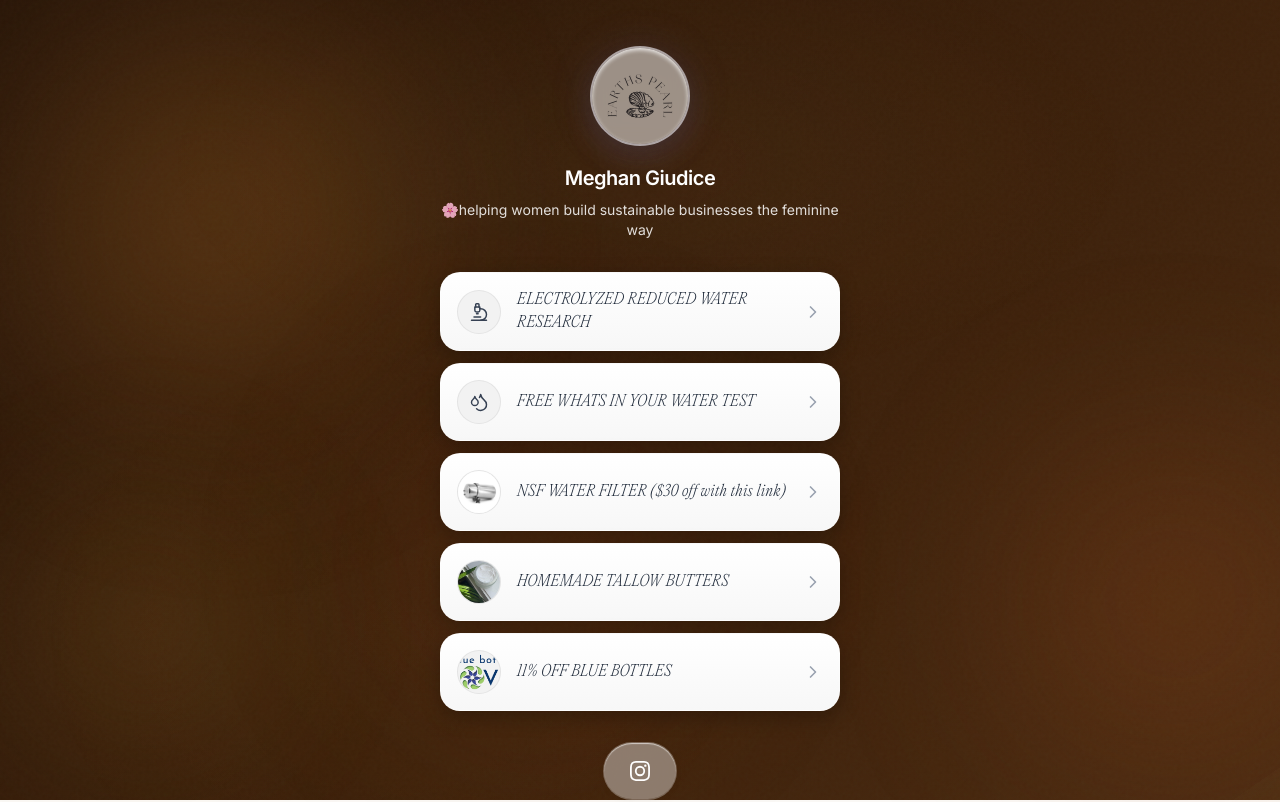
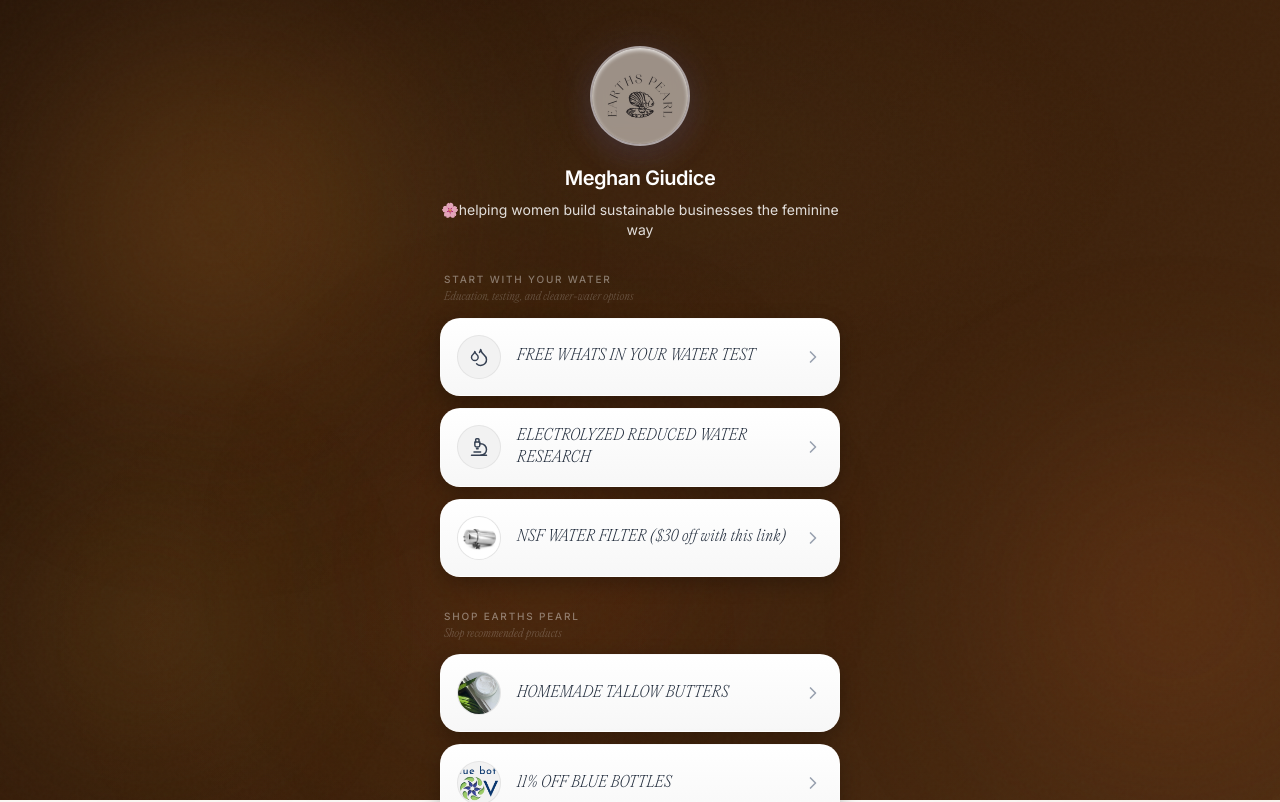
Before and after one commit to telluricaquarian/earthspearl, a Next.js app: page / in a window 1280 px wide. Shown: the top 802 px of the page. Built offline with nearby package versions, Linux system fonts and the light colour scheme.

Commit message:
feat: split Earths Pearl CTA stack into water and shop sections

```diff
--- a/components/link-bio-page.tsx
+++ b/components/link-bio-page.tsx
@@ -6,36 +6,43 @@ import { LinkCard } from "./link-card"
 import { SocialFooter } from "./social-footer"
 import { Microscope, Droplets } from "lucide-react"
 
-const links = [
+const sections = [
+  {
+    label: "START WITH YOUR WATER",
+    subtext: "Education, testing, and cleaner-water options",
+    links: [
+      {
+        title: "FREE WHATS IN YOUR WATER TEST",
+        href: "https://www.ewg.org/tapwater/",
+        icon: Droplets,
+      },
       {
         title: "ELECTROLYZED REDUCED WATER RESEARCH",
-    description: "",
         href: "https://hydrogenstudies.com/",
         icon: Microscope,
       },
       {
-    title: "FREE WHATS IN YOUR WATER TEST",
-    description: "",
-    href: "https://www.ewg.org/tapwater/",
-    icon: Droplets,
-  },
-  {
         title: "NSF WATER FILTER ($30 off with this link)",
-    description: "",
         href: "https://www.multipure.com/products/drinking-water-systems/aquaperform/?coupon=435441",
         image: "/images/nsf-water-filter.jpg",
       },
+    ],
+  },
+  {
+    label: "SHOP EARTHS PEARL",
+    subtext: "Shop recommended products",
+    links: [
       {
         title: "HOMEMADE TALLOW BUTTERS",
-    description: "",
         href: "http://earthspearlll.weebly.com/store/p109/earthspearlll.tallowbutter.html",
         image: "/images/tallow-butter.jpg",
       },
       {
         title: "11% OFF BLUE BOTTLES",
-    description: "",
         href: "https://bluebottlelove.com/?ref=840",
         image: "/images/blue-bottles.png",
+      },
+    ],
   },
 ]
 
@@ -223,10 +230,27 @@ export function LinkBioPage() {
           />
         </motion.div>
 
-        <motion.div className="space-y-3 py-8" variants={containerVariants}>
-          {links.map((link) => (
+        <motion.div className="py-8 space-y-8" variants={containerVariants}>
+          {sections.map((section) => (
+            <motion.div key={section.label} variants={itemVariants}>
+              <div className="mb-3 px-1">
+                <p className="text-[10px] uppercase tracking-[0.18em] font-medium text-white/40">
+                  {section.label}
+                </p>
+                <p
+                  className="text-[11px] text-white/25 mt-0.5"
+                  style={{ fontFamily: "var(--font-editorial)", fontStyle: "italic" }}
+                >
+                  {section.subtext}
+                </p>
+              </div>
+              <div className="space-y-3">
+                {section.links.map((link) => (
                   <motion.div key={link.title} variants={itemVariants}>
                     <LinkCard {...link} />
+                  </motion.div>
+                ))}
+              </div>
             </motion.div>
           ))}
         </motion.div>
```
Lines whose indentation alone changed are shown as unchanged.
